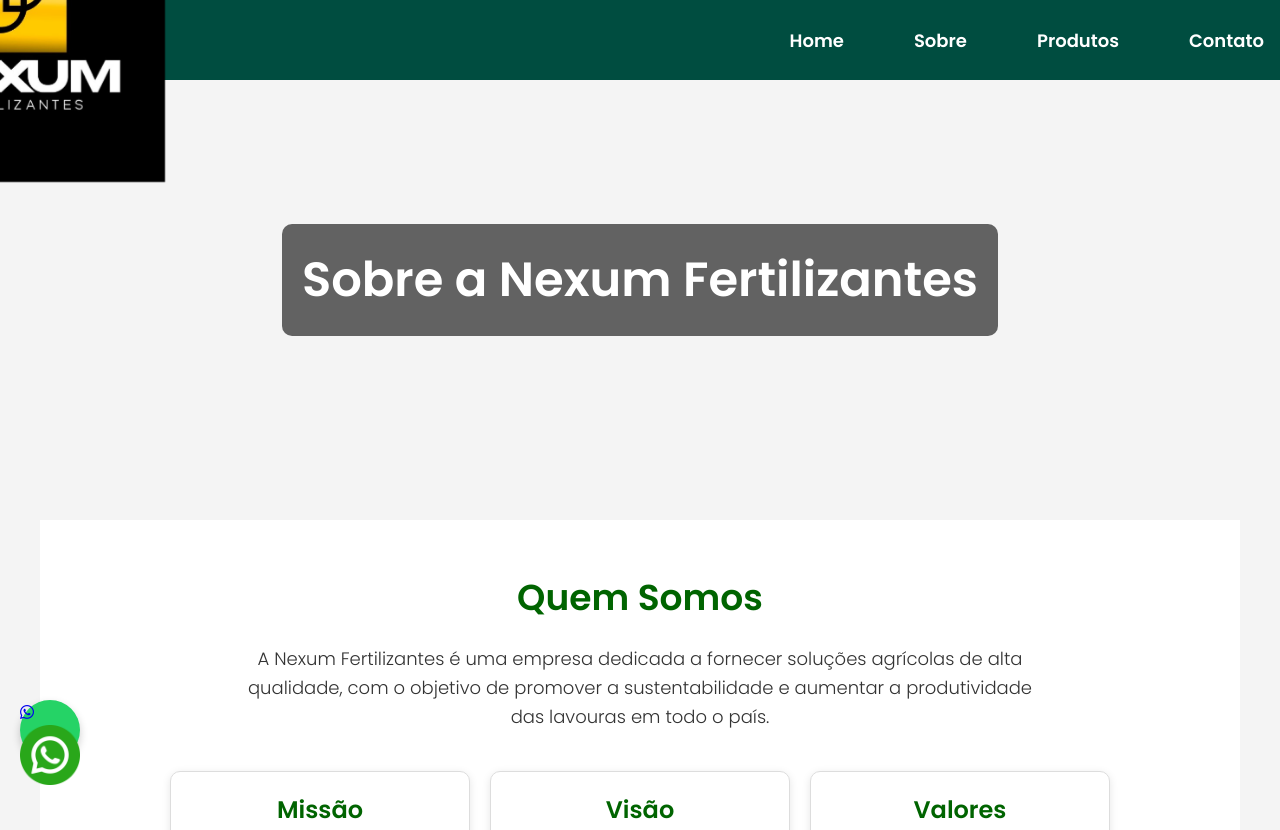
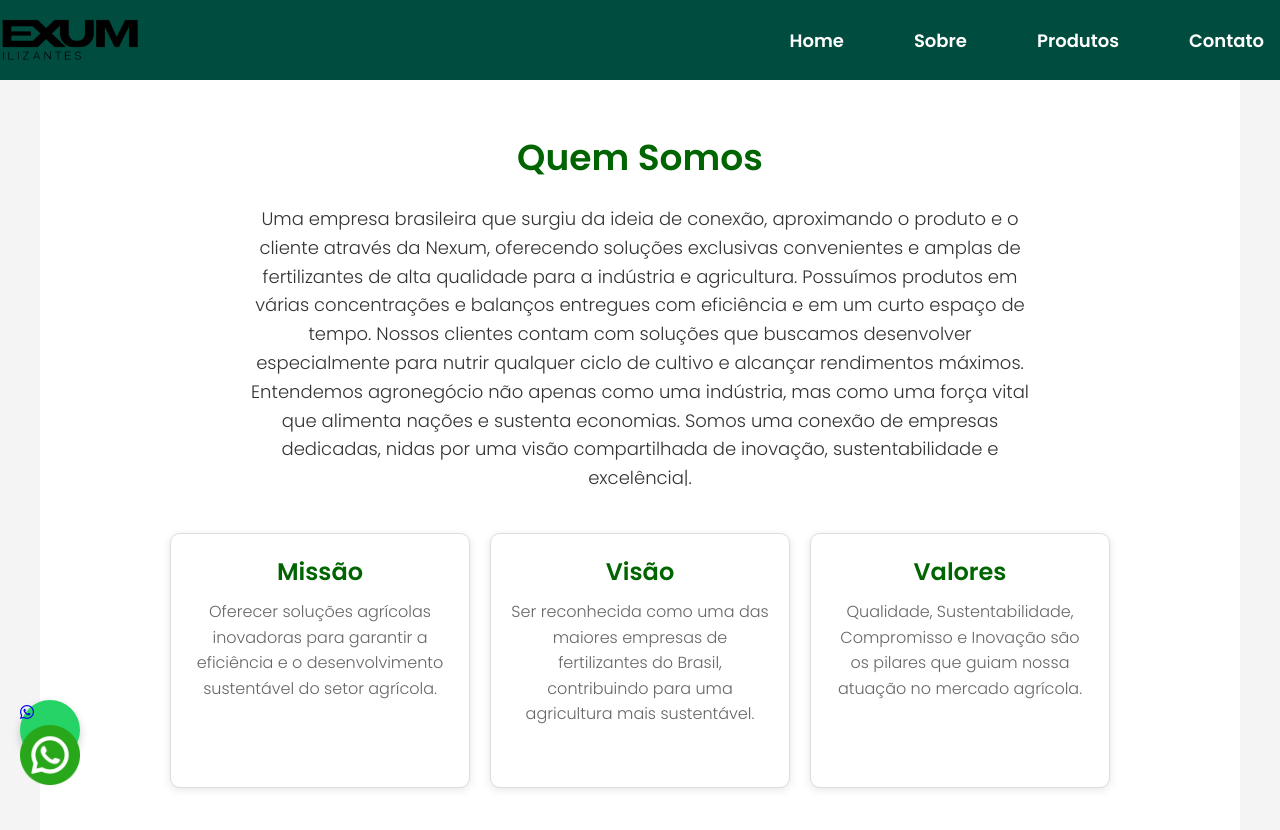
Before and after one commit to lourencobs/Nexum, a plain HTML site: page sobre.html in a window 1280 px wide. Shown: the top 830 px of the page. Drawn offline with Linux system fonts and the light colour scheme.

Commit message:
Update sobre.html

```diff
--- a/sobre.html
+++ b/sobre.html
@@ -15,7 +15,7 @@
 
   <header class="header">
     <div class="logo-container">
-      <img src="logos e videos/9917096e-fb49-4d32-92c1-9ed689d1fc81.jpg" alt="Logo" class="logo">
+      <img src="logos e videos/BLACK + GRAD copiar 2.png" alt="Logo" class="logo">
   </div>
   <button class="menu-toggle" aria-label="Toggle Menu">
     &#9776; <!-- Ícone do menu hamburguer -->
@@ -34,15 +34,28 @@
 
    <main>
 
-    <!-- Seção de destaque com imagem -->
-    <div class="hero">
-      <h1>Sobre a Nexum Fertilizantes</h1>
-  </div>
-
   <!-- Seção sobre a empresa -->
   <section class="sobre-nos">
       <h2>Quem Somos</h2>
-      <p>A Nexum Fertilizantes é uma empresa dedicada a fornecer soluções agrícolas de alta qualidade, com o objetivo de promover a sustentabilidade e aumentar a produtividade das lavouras em todo o país.</p>
+      <p>Uma empresa brasileira que surgiu da ideia de
+        conexão, aproximando o produto e o cliente através
+        da Nexum,
+        oferecendo soluções exclusivas
+        convenientes e amplas de fertilizantes de alta
+        qualidade para a indústria e
+        agricultura. Possuímos
+        produtos em várias concentrações e balanços
+        entregues com eficiência e em um curto espaço de
+        tempo.
+        Nossos clientes contam com soluções que buscamos
+        desenvolver especialmente para nutrir qualquer ciclo
+        de cultivo e alcançar rendimentos máximos.
+        Entendemos agronegócio não apenas como uma
+        indústria, mas como uma força vital que alimenta
+        nações e sustenta economias. Somos uma conexão de
+        empresas dedicadas, nidas por uma visão
+        compartilhada de inovação, sustentabilidade e
+        excelência|.</p>
 
       <div class="grid">
           <div class="grid-item">
@@ -78,7 +91,7 @@
    <footer>
     <div class="footer-container">
       <div class="footer-logo">
-        <img src="logos e videos/9917096e-fb49-4d32-92c1-9ed689d1fc81.jpg" alt="Nexum logo">
+        <img src="logos e videos/BLACK + GRAD.png" alt="Nexum logo">
         <p>
           <a href="https://www.google.com/maps/place/rua+204,+35,+Meia+Praia,+Itapema" target="_blank" class="map-link">
             Rua 204, 35, s. 702<br> Meia Praia, Itapema-SC-88220-000
```
